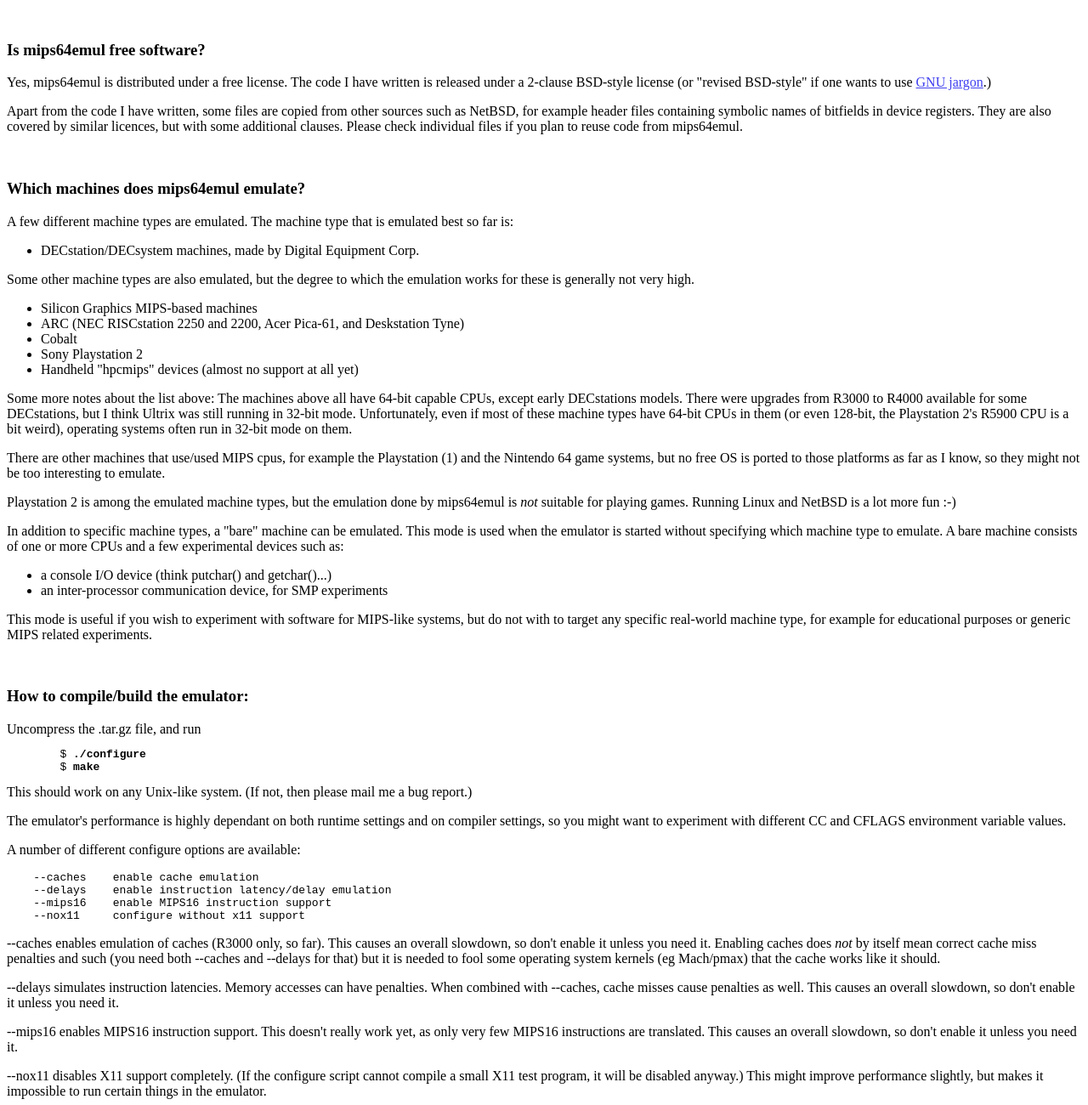
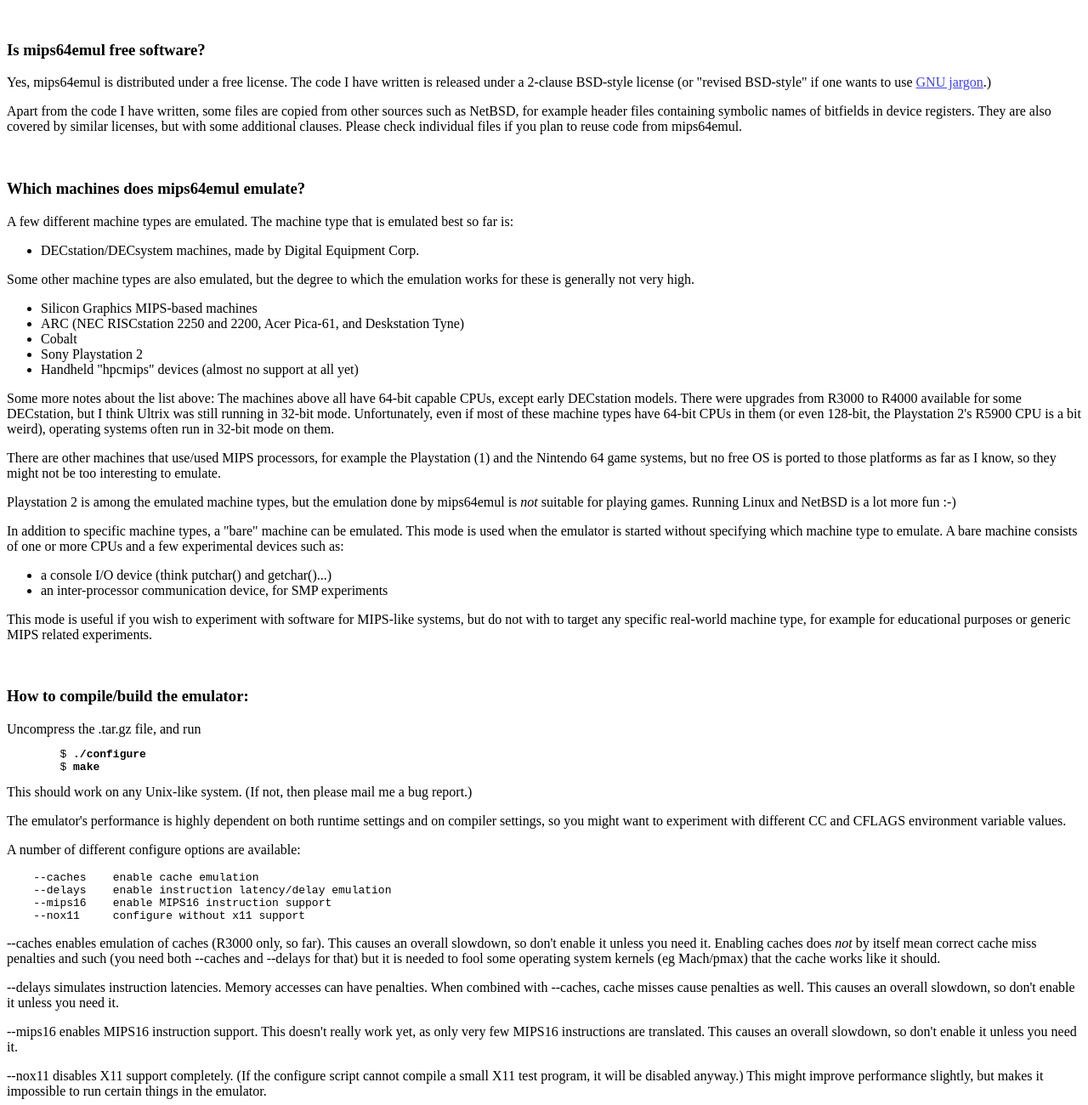
Before and after one commit to retroprom/gxemul, a plain HTML site: page doc/index.html in a window 1280 px wide. Shown: the part 980-2280 px from the top of the page at 85% size. Drawn offline with Linux system fonts and the light colour scheme.

Commit message:
Some spell checking.
git-svn-id: https://svn.code.sf.net/p/gxemul/code2/gxemul-legacy/trunk@1498 5063f80b-35bb-49d0-95f4-ce7ec8300d17

```diff
--- a/doc/index.html
+++ b/doc/index.html
@@ -13,7 +13,7 @@
 
 <!--
 
-$Id: index.html,v 1.82 2004-08-01 11:07:47 debug Exp $
+$Id: index.html,v 1.83 2004-08-05 14:48:46 debug Exp $
 
 Copyright (C) 2003-2004 by Anders Gavare.  All rights reserved.
 
@@ -120,7 +120,7 @@ The code I have written is released under a 2-clause BSD-style license
 <p>
 Apart from the code I have written, some files are copied from other sources such
 as NetBSD, for example header files containing symbolic names of bitfields in device
-registers. They are also covered by similar licences, but with some additional
+registers. They are also covered by similar licenses, but with some additional
 clauses. Please check individual files if you plan to reuse code from mips64emul.
 
 
@@ -145,13 +145,13 @@ emulation works for these is generally not very high.
 </ul>
 <p>
 Some more notes about the list above:  The machines above all have 64-bit
-capable CPUs, except early DECstations models. There were upgrades from
-R3000 to R4000 available for some DECstations, but I think Ultrix was still
+capable CPUs, except early DECstation models. There were upgrades from
+R3000 to R4000 available for some DECstation, but I think Ultrix was still
 running in 32-bit mode.  Unfortunately, even if most of these machine types have
 64-bit CPUs in them (or even 128-bit, the Playstation 2's R5900 CPU
 is a bit weird), operating systems often run in 32-bit mode on them.
 <p>
-There are other machines that use/used MIPS cpus, for example the
+There are other machines that use/used MIPS processors, for example the
 Playstation (1) and the Nintendo 64 game systems, but no free OS is ported
 to those platforms as far as I know, so they might not be too interesting
 to emulate.
@@ -187,7 +187,7 @@ Uncompress the .tar.gz file, and run
 This should work on any Unix-like system. (If not, then please mail me a
 bug report.)
 <p>
-The emulator's performance is highly dependant on both runtime settings
+The emulator's performance is highly dependent on both runtime settings
 and on compiler settings, so you might want to experiment with different
 CC and CFLAGS environment variable values.
 <p>
@@ -530,7 +530,7 @@ and a half on a 2.8GHz Xeon PC.
 
 <p>
 NOTE: It is also possible to install via ftp instead of using a CDROM image.
-This is not much less akward, you still need the simpleroot filesystem
+This is not much less awkward, you still need the simpleroot filesystem
 image, and you still have to manually add the X11 install sets and set the
 root password, and so on.
 
@@ -712,7 +712,7 @@ emulator like this:
 	$ <b>./mips64emul -G32 -CR5000 -q netbsd-INSTALL</b>
 </pre>
 -G signifies that we want SGI emulation, and 32 is the SGI-specific machine type.
--q supresses debug messages. If everything works like it should, you should see NetBSD's boot messages...
+-q suppresses debug messages. If everything works like it should, you should see NetBSD's boot messages...
 <pre>
 	$ <b>./mips64emul -G32 -CR5000 -q netbsd-INSTALL</b>
 	zs channel 0 had address 0xbfbd9830
@@ -1281,7 +1281,7 @@ These are approximately the commands that I used:
         >><b>e -x 0xbfc00000:0xbfffffff</b>       <i>Dump the PROM data</i>
 </pre>
 <p>
-Remember that DECstations are little endian, so if the dump data
+Remember that DECstation are little endian, so if the dump data
 looks like this:
 <pre>
         bfc00000:  0x0bf0007e
```
Also changed, not shown: 1 other file.
